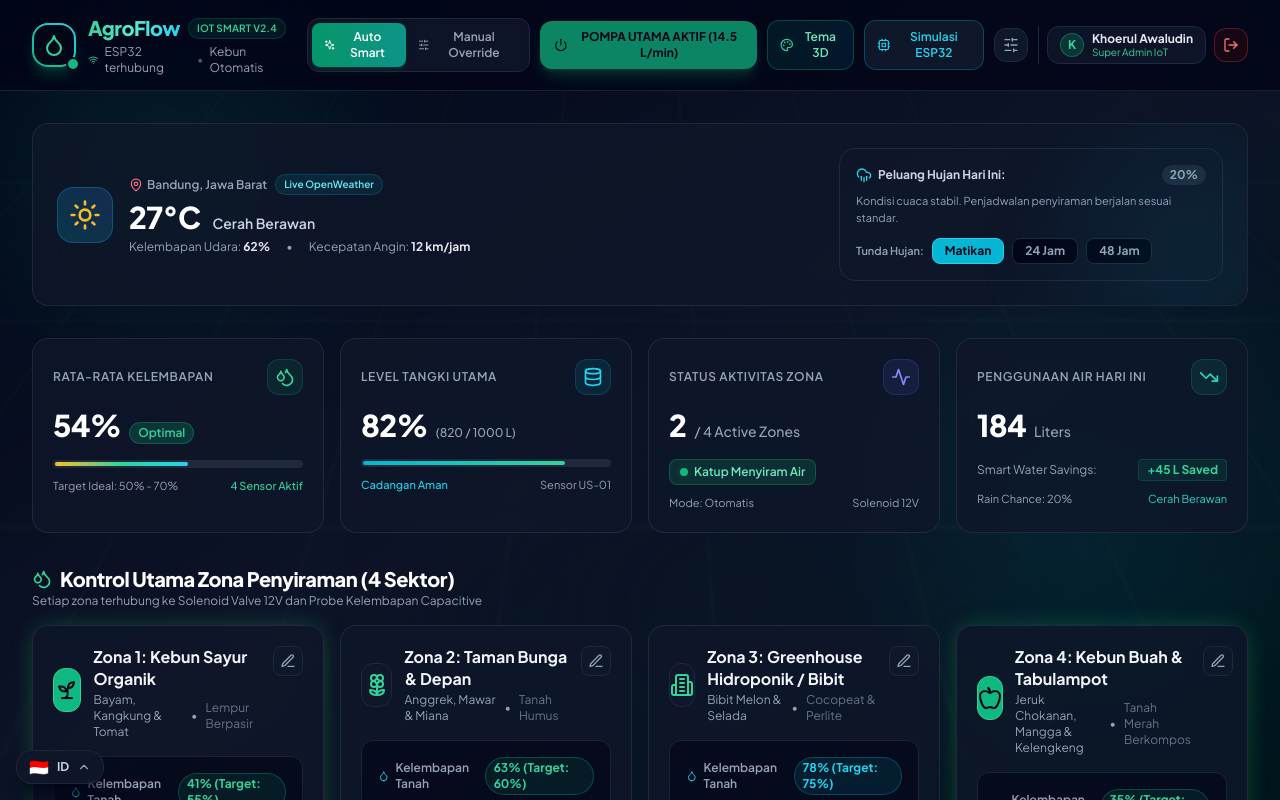
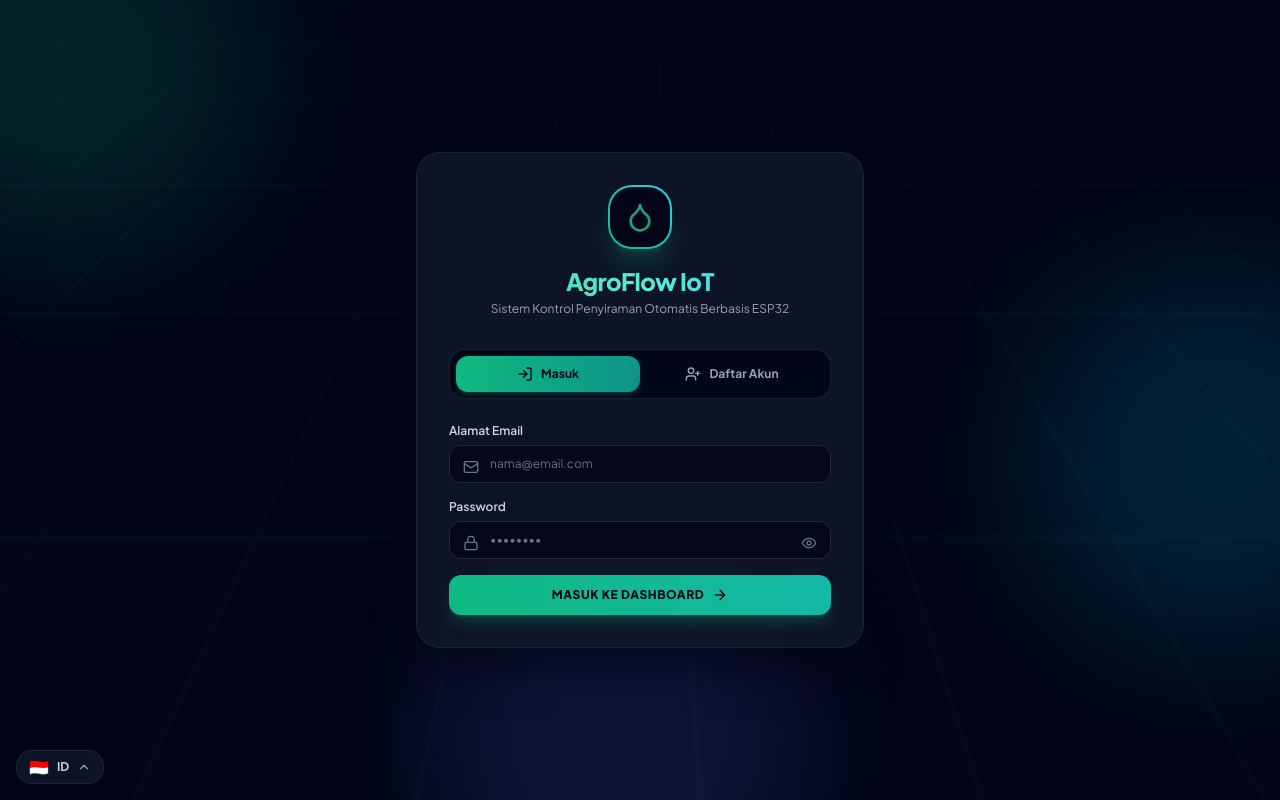
Before and after one commit to khoerulawaludin007-ux/smart-watering-app, a React (Vite) app: page / in a window 1280 px wide. Shown: the top 800 px of the page. Built offline with nearby package versions, Linux system fonts and the light colour scheme.

Commit message:
hapus akun default super admin khoerul awaludin

```diff
--- a/src/App.jsx
+++ b/src/App.jsx
@@ -48,11 +48,15 @@ export default function App() {
   const [user, setUser] = useState(() => {
     try {
       const savedUser = localStorage.getItem('agroflow_user');
-      return savedUser ? JSON.parse(savedUser) : {
-        name: 'Khoerul Awaludin',
-        email: 'khoerul.awaludin@kci.id',
-        role: 'Super Admin IoT'
-      };
+      if (savedUser) {
+        const parsed = JSON.parse(savedUser);
+        if (parsed?.email === 'khoerul.awaludin@kci.id') {
+          localStorage.removeItem('agroflow_user');
+          return null;
+        }
+        return parsed;
+      }
+      return null;
     } catch (e) {
       return null;
     }
--- a/src/components/AuthScreen.jsx
+++ b/src/components/AuthScreen.jsx
@@ -67,9 +67,9 @@ export default function AuthScreen({ onLoginSuccess }) {
       setSuccessMessage('Login Berhasil! Selamat datang kembali.');
       setTimeout(() => {
         onLoginSuccess({
-          name: email.split('@')[0] || 'Khoerul Awaludin',
+          name: email.split('@')[0] || 'Pengguna',
           email: email,
-          role: 'Super Admin IoT',
+          role: 'Admin / Pengguna',
           avatar: `https://api.dicebear.com/7.x/bottts/svg?seed=${encodeURIComponent(email)}`
         });
       }, 800);
@@ -181,7 +181,7 @@ export default function AuthScreen({ onLoginSuccess }) {
                 <User className="w-4 h-4 text-slate-500 absolute left-3.5 top-3.5" />
                 <input
                   type="text"
-                  placeholder="Contoh: Khoerul Awaludin"
+                  placeholder="Masukkan nama lengkap"
                   value={fullName}
                   onChange={(e) => setFullName(e.target.value)}
                   className="w-full bg-slate-950/80 border border-slate-800 rounded-xl py-2.5 pl-10 pr-4 text-xs text-white placeholder-slate-500 focus:outline-none focus:border-emerald-500 focus:ring-1 focus:ring-emerald-500 transition-all"
```
